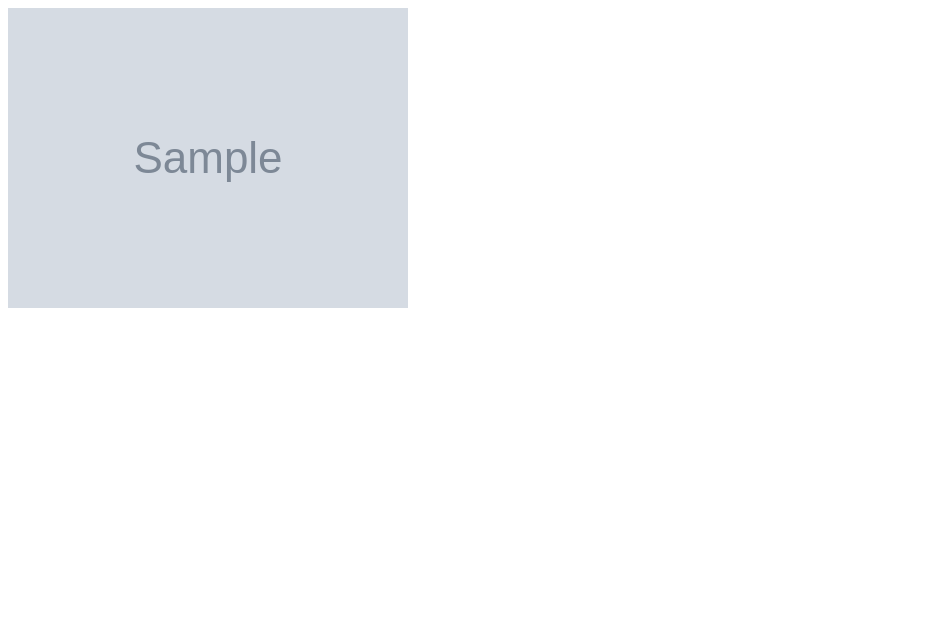
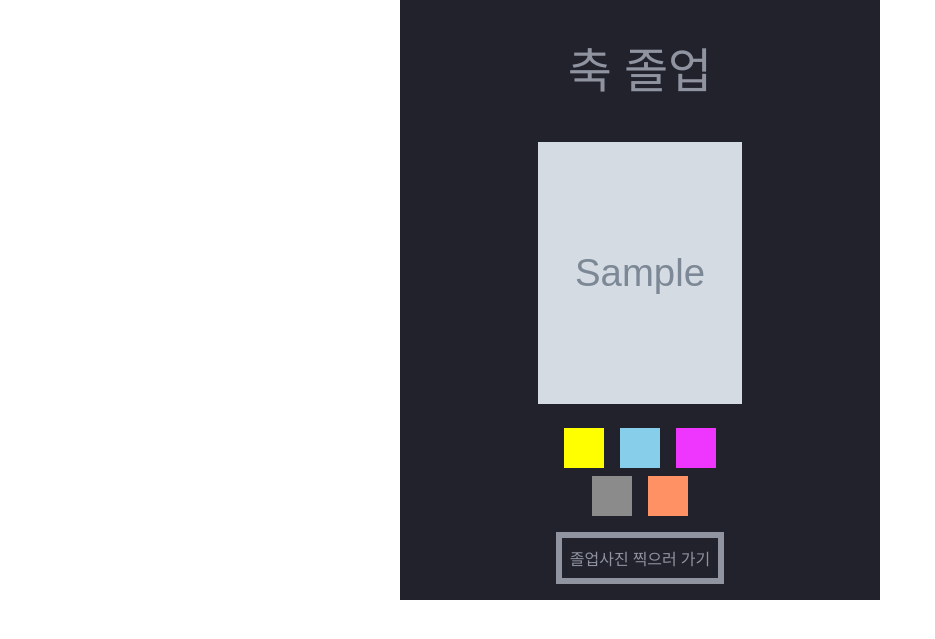
Before and after one commit to YJJonatanLee/KDT_B4_FinalProject, a Django app: page /share/1 in a window 1280 px wide. Shown: the top 639 px of the page, without its empty margins (0-935 px from the left). Run offline with Django 4.2, Linux system fonts and the light colour scheme; tables that the repository leaves empty hold one stand-in row (values such as "Sample post"); grey boxes marked "Sample" are stand-in pictures; some web fonts are replaced.

Commit message:
share page html

```diff
--- /dev/null
+++ b/finalproject/b4/static/b4/css/share.css
@@ -0,0 +1,95 @@
+@font-face {
+    font-family: 'DOSGothic';
+    src: url('https://cdn.jsdelivr.net/gh/projectnoonnu/noonfonts_eight@1.0/DOSGothic.woff') format('woff');
+    font-weight: normal;
+    font-style: normal;
+}
+
+* {
+    font-family: 'DOSGothic';
+    margin: 0;
+    padding: 0;
+
+    /* background-color: aqua; */
+}
+html {
+    /* height:100%; */
+}
+
+body {
+    height:100%;
+    width: 100%;
+    display: flex;
+    /* flex-direction: column; */
+    justify-content: center;
+    align-items: center;
+}
+.main {
+    background-color: rgb(33, 34, 43);
+    width: 30rem;
+    height: 100%;
+    display: flex;
+    flex-direction: column;
+    align-items: center;
+    /* justify-content: center; */
+}
+
+.title {
+    color: rgb(144, 148, 160);
+    font-size: 3rem;
+    padding-top: 2rem;
+    padding-bottom: 1rem;
+}
+/* .information {
+    height:1rem;
+    width: 1rem;
+} */
+img {
+    padding: 1.5rem;
+    width: 12.8rem;
+    height: 16.4rem;
+
+    background-size: cover;
+  }
+
+.share_btn1 {
+    display: grid;
+    column-gap: 1rem;
+    grid-template-columns: 2.5rem 2.5rem 2.5rem;
+    height: 2.5rem;
+    padding-bottom: 0.5rem;
+}
+.share_btn2 {
+    display: grid;
+    column-gap: 1rem;
+    grid-template-columns: 2.5rem 2.5rem;
+    height: 2.5rem;
+}
+
+.i1 {
+    background-color: yellow;
+}
+
+.i2 {
+    background-color: skyblue;
+}
+
+.i3 {
+    background-color: rgb(238, 54, 255);
+}
+
+.i4 {
+    background-color: rgb(139, 139, 139);
+}
+
+.i5 {
+    background-color: rgb(255, 145, 101);
+}
+
+.restart {
+    color: rgb(144, 148, 160);
+    font-size: 1rem;
+    margin: 1rem;
+    padding: 0.5rem;
+    border: 6px solid rgb(144, 148, 160);
+}
--- a/finalproject/config/settings.py
+++ b/finalproject/config/settings.py
@@ -122,7 +122,10 @@ MEDIA_ROOT = os.path.join(BASE_DIR, "media")
 
 STATIC_URL = 'static/'
 
+
 # Default primary key field type
 # https://docs.djangoproject.com/en/4.0/ref/settings/#default-auto-field
 
 DEFAULT_AUTO_FIELD = 'django.db.models.BigAutoField'
+
+STATICFILES_DIR = [BASE_DIR / 'static']
--- a/finalproject/templates/share_page.html
+++ b/finalproject/templates/share_page.html
@@ -1,14 +1,32 @@
 <!DOCTYPE html>
 <html lang="en">
+{% load static %}
 <head>
     <meta charset="UTF-8">
     <meta http-equiv="X-UA-Compatible" content="IE=edge">
     <meta name="viewport" content="width=device-width, initial-scale=1.0">
+    <link rel="stylesheet" href="{% static 'b4/css/share.css' %}?after">
     <title>Document</title>
 </head>
 <body>
-    {% for p in photo.all %}
+    <div class="main">
+        <div class="title">축 졸업</div>
+        <!-- <div class="information"></div> -->
+        <!-- <h1>asdf</h1> -->
+      {% for p in photo.all %}
         <img src={{ p.converte_photo.url }}>
-    {% endfor %}
+      {% endfor %}
+      <div class="share_btn1">
+        <div class="share i1"></div>
+        <div class="share i2"></div>
+        <div class="share i3"></div>
+      </div>
+      <div class="share_btn2">
+        <div class="share i4"></div>
+        <div class="share i5"></div>
+      </div>
+      <div class="restart">졸업사진 찍으러 가기</div>
+    </div>
+
 </body>
 </html>
```
